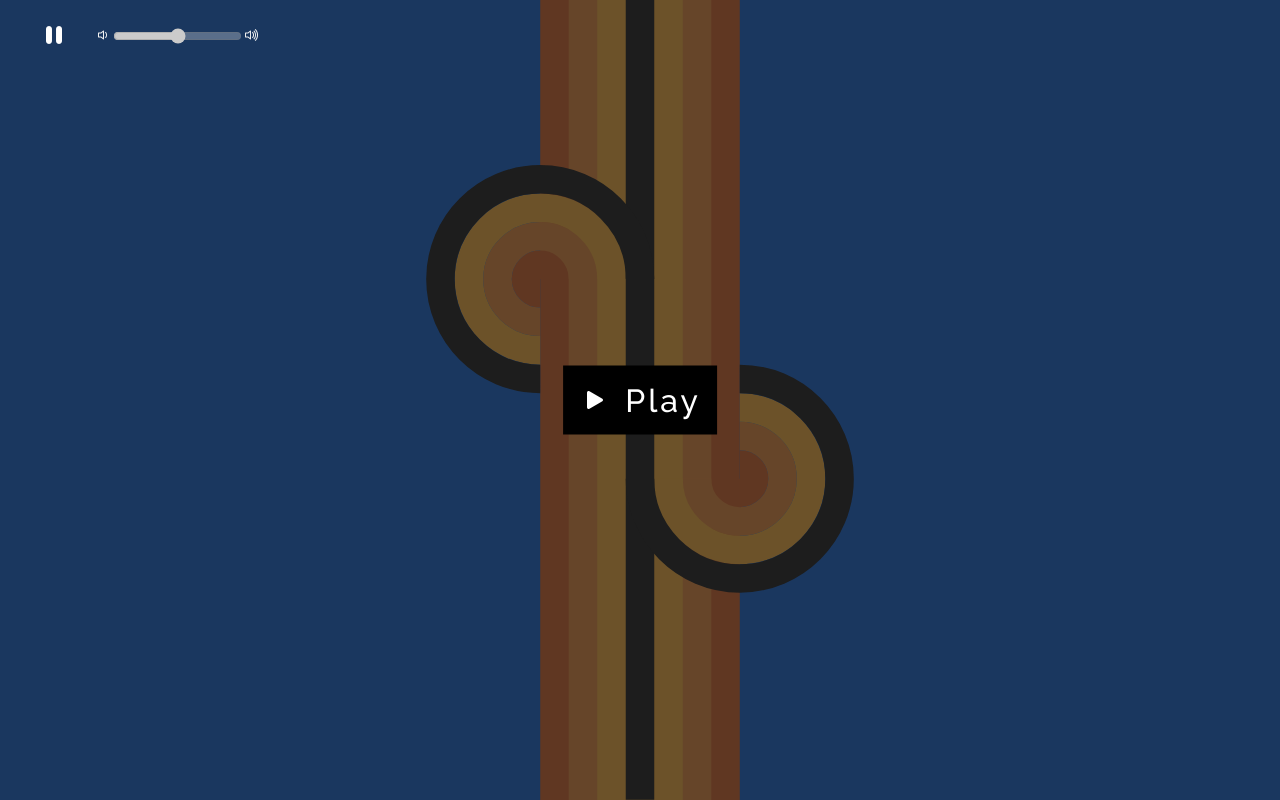
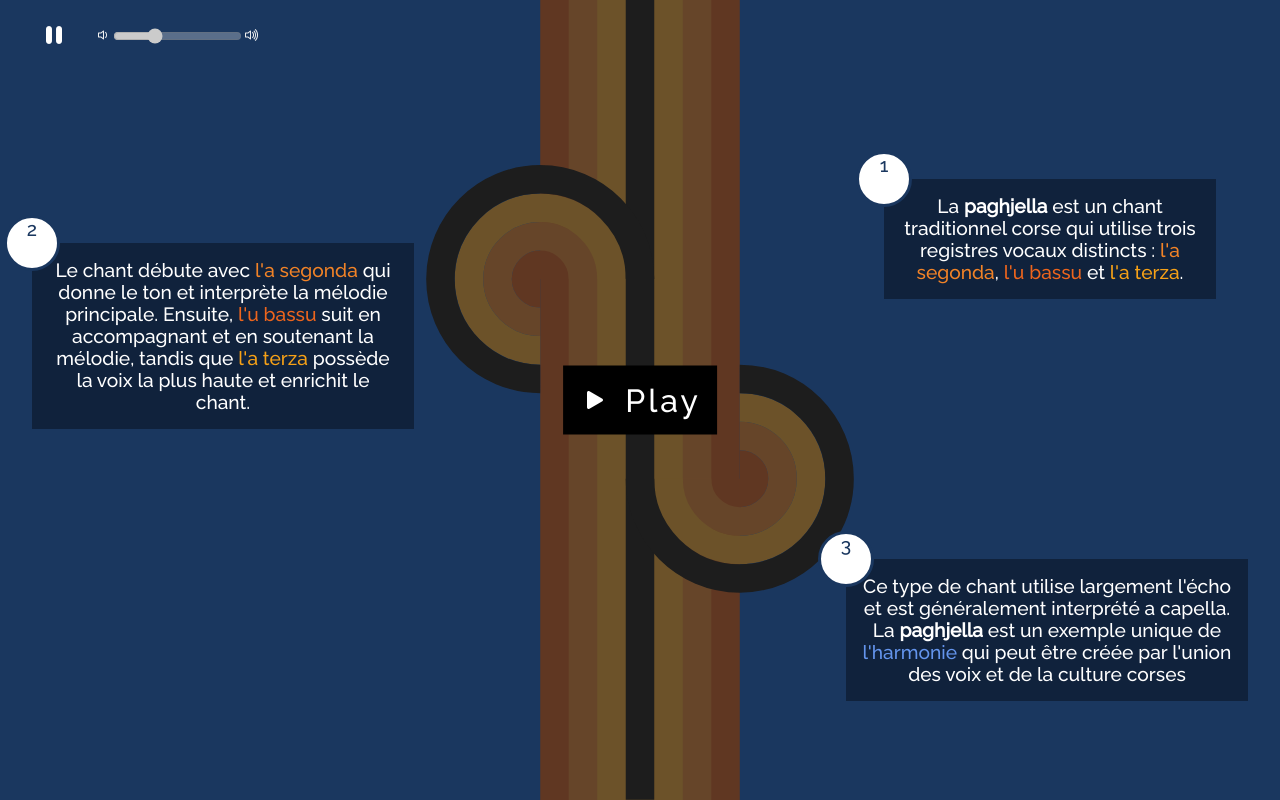
Before and after one commit to gmed2b/sae-paghjella, a plain HTML site: page index.html in a window 1280 px wide. Drawn offline with nearby package versions, Linux system fonts and the light colour scheme.

Commit message:
ajout style

```diff
--- a/index.html
+++ b/index.html
@@ -28,7 +28,7 @@
 			>
 				<g
 					class="availableVoice"
-					id="seconda"
+					id="bassu"
 					stroke="#ed651d"
 				>
 					<line
@@ -54,7 +54,7 @@
 
 				<g
 					class="availableVoice"
-					id="bassu"
+					id="seconda"
 					stroke="#f28327"
 				>
 					<line
@@ -131,6 +131,22 @@
 			</svg>
 		</section>
 
+		<p class="desc desc1">
+			La <b>paghjella</b> est un chant traditionnel corse qui utilise trois registres vocaux distincts : <span class="segonda">l'a segonda</span>,
+			<span class="bassu">l'u bassu</span> et <span class="terza">l'a terza</span>.
+		</p>
+
+		<p class="desc desc2">
+			Le chant débute avec <span class="segonda">l'a segonda</span> qui donne le ton et interprète la mélodie principale. Ensuite,
+			<span class="bassu">l'u bassu</span> suit en accompagnant et en soutenant la mélodie, tandis que <span class="terza">l'a terza</span> possède la voix la
+			plus haute et enrichit le chant.
+		</p>
+
+		<p class="desc desc3">
+			Ce type de chant utilise largement l'écho et est généralement interprété a capella. La <b>paghjella</b> est un exemple unique de
+			<span class="harmony">l'harmonie</span> qui peut être créée par l'union des voix et de la culture corses
+		</p>
+
 		<button
 			id="play-sound"
 			class="btn enjoy-css"
@@ -159,6 +175,7 @@
 					min="0"
 					max="1"
 					step="0.1"
+					value="0.3"
 					disabled
 				/>
 				<i
@@ -230,6 +247,9 @@
 				bassuAudio = new Audio('audio/bassu.mp3')
 				secondaAudio = new Audio('audio/seconda.mp3')
 				terzaAudio = new Audio('audio/terza.mp3')
+				bassuAudio.volume = 0.3
+				secondaAudio.volume = 0.3
+				terzaAudio.volume = 0.3
 
 				// Créez des nœuds de source pour les pistes audio
 				let bassuSource = context.createMediaElementSource(bassuAudio)
--- a/style.css
+++ b/style.css
@@ -12,6 +12,67 @@ body {
 	background-color: #1a375f;
 	display: flex;
 	justify-content: center;
+}
+
+.desc {
+	position: absolute;
+	color: #fff;
+	font-size: 1.2rem;
+	text-align: center;
+	background-color: #0b182ba8;
+	padding: 1rem;
+}
+.desc .bassu {
+	color: #ed651d;
+}
+.desc .segonda {
+	color: #f28327;
+}
+.desc .terza {
+	color: #f6a117;
+}
+.desc .harmony {
+	color: cornflowerblue;
+}
+.desc::before {
+	content: '';
+	position: absolute;
+	top: 0;
+	left: 0;
+	width: 50px;
+	height: 50px;
+	transform: translate(-50%, -50%);
+	border-style: solid;
+	border-radius: 100%;
+	background-color: #fff;
+	color: #1a375f;
+}
+
+.desc1 {
+	top: 10rem;
+	right: 4rem;
+	width: 300px;
+}
+.desc1::before {
+	content: '1';
+}
+
+.desc2 {
+	bottom: 22rem;
+	left: 2rem;
+	width: 350px;
+}
+.desc2::before {
+	content: '2';
+}
+
+.desc3 {
+	bottom: 5rem;
+	right: 2rem;
+	width: 370px;
+}
+.desc3::before {
+	content: '3';
 }
 
 #tools {
```
